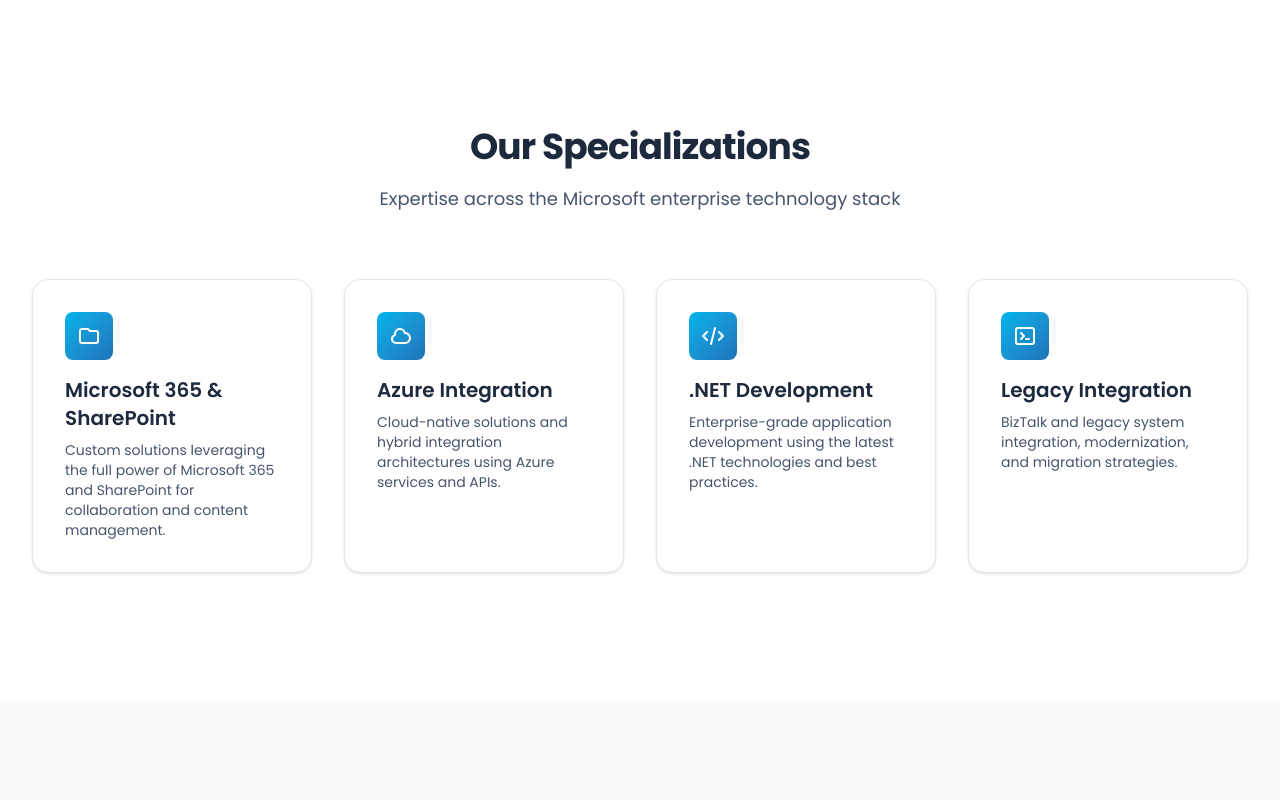
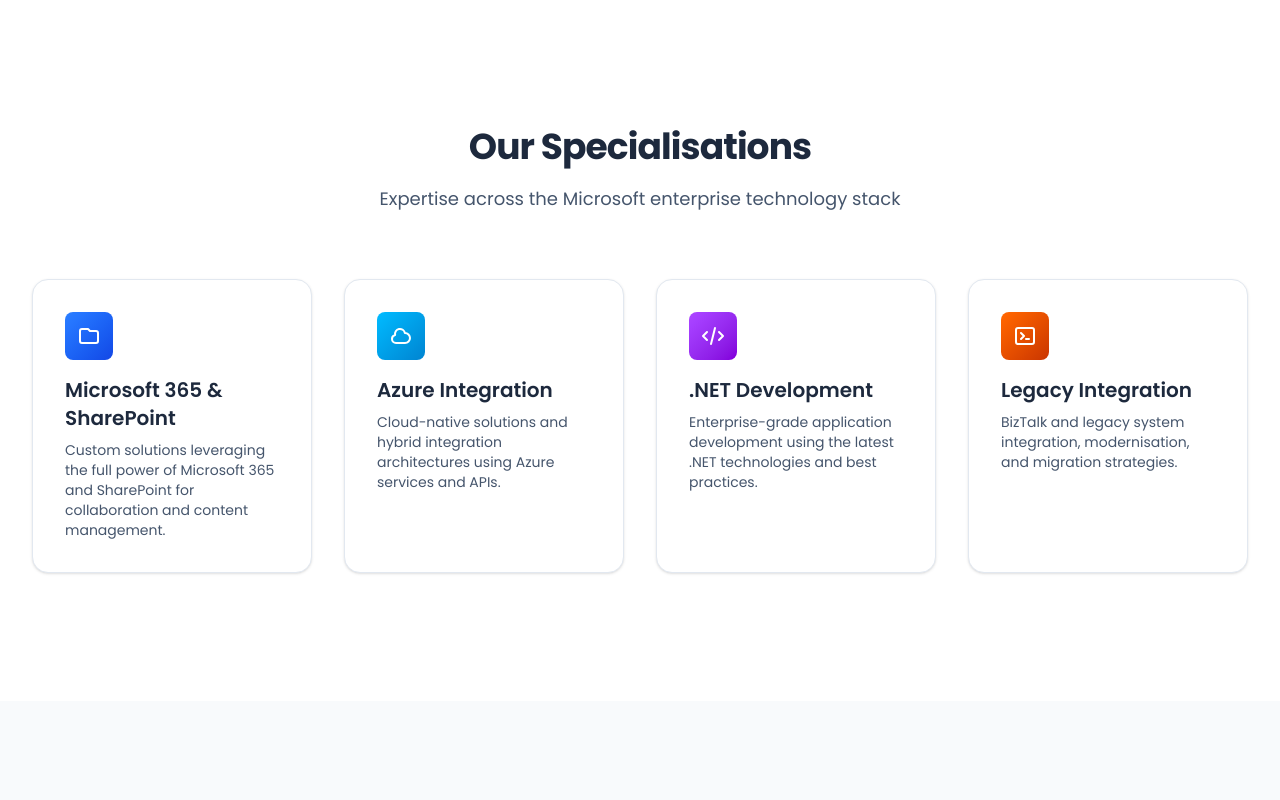
Before and after one commit to connectedsystemsau/connected-website, a Next.js app: page / in a window 1280 px wide. Shown: the part 880-1680 px from the top of the page. Built offline with nearby package versions, Linux system fonts and the light colour scheme.

Commit message:
branding

```diff
--- a/src/app/page.tsx
+++ b/src/app/page.tsx
@@ -103,16 +103,16 @@
         <div className="mx-auto max-w-7xl px-6 lg:px-8">
           <div className="mx-auto max-w-2xl text-center">
             <h2 className="text-3xl font-bold tracking-tight text-foreground sm:text-4xl">
-              Our Specializations
+              Our Specialisations
             </h2>
             <p className="mt-4 text-lg leading-8 text-slate-600 dark:text-slate-400">
               Expertise across the Microsoft enterprise technology stack
             </p>
           </div>
           <div className="mx-auto mt-16 grid max-w-7xl grid-cols-1 gap-8 sm:grid-cols-2 lg:grid-cols-4">
-            {/* Service 1 */}
+            {/* Service 1 - Microsoft 365 & SharePoint (Blue) */}
             <div className="group relative overflow-hidden rounded-2xl border border-slate-200 dark:border-slate-800 bg-white dark:bg-slate-900 p-8 shadow-sm hover:shadow-xl transition-all hover:scale-105">
-              <div className="mb-4 h-12 w-12 rounded-lg bg-gradient-to-br from-primary-light to-primary-dark flex items-center justify-center">
+              <div className="mb-4 h-12 w-12 rounded-lg bg-gradient-to-br from-blue-500 to-blue-700 flex items-center justify-center">
                 <svg className="h-6 w-6 text-white" fill="none" viewBox="0 0 24 24" stroke="currentColor">
                   <path strokeLinecap="round" strokeLinejoin="round" strokeWidth={2} d="M3 7v10a2 2 0 002 2h14a2 2 0 002-2V9a2 2 0 00-2-2h-6l-2-2H5a2 2 0 00-2 2z" />
                 </svg>
@@ -125,9 +125,9 @@
               </p>
             </div>
 
-            {/* Service 2 */}
+            {/* Service 2 - Azure Integration (Sky Blue) */}
             <div className="group relative overflow-hidden rounded-2xl border border-slate-200 dark:border-slate-800 bg-white dark:bg-slate-900 p-8 shadow-sm hover:shadow-xl transition-all hover:scale-105">
-              <div className="mb-4 h-12 w-12 rounded-lg bg-gradient-to-br from-primary-light to-primary-dark flex items-center justify-center">
+              <div className="mb-4 h-12 w-12 rounded-lg bg-gradient-to-br from-sky-400 to-sky-600 flex items-center justify-center">
                 <svg className="h-6 w-6 text-white" fill="none" viewBox="0 0 24 24" stroke="currentColor">
                   <path strokeLinecap="round" strokeLinejoin="round" strokeWidth={2} d="M3 15a4 4 0 004 4h9a5 5 0 10-.1-9.999 5.002 5.002 0 10-9.78 2.096A4.001 4.001 0 003 15z" />
                 </svg>
@@ -140,9 +140,9 @@
               </p>
             </div>
 
-            {/* Service 3 */}
+            {/* Service 3 - .NET Development (Purple) */}
             <div className="group relative overflow-hidden rounded-2xl border border-slate-200 dark:border-slate-800 bg-white dark:bg-slate-900 p-8 shadow-sm hover:shadow-xl transition-all hover:scale-105">
-              <div className="mb-4 h-12 w-12 rounded-lg bg-gradient-to-br from-primary-light to-primary-dark flex items-center justify-center">
+              <div className="mb-4 h-12 w-12 rounded-lg bg-gradient-to-br from-purple-500 to-purple-700 flex items-center justify-center">
                 <svg className="h-6 w-6 text-white" fill="none" viewBox="0 0 24 24" stroke="currentColor">
                   <path strokeLinecap="round" strokeLinejoin="round" strokeWidth={2} d="M10 20l4-16m4 4l4 4-4 4M6 16l-4-4 4-4" />
                 </svg>
@@ -155,9 +155,9 @@
               </p>
             </div>
 
-            {/* Service 4 */}
+            {/* Service 4 - Legacy Integration (Orange) */}
             <div className="group relative overflow-hidden rounded-2xl border border-slate-200 dark:border-slate-800 bg-white dark:bg-slate-900 p-8 shadow-sm hover:shadow-xl transition-all hover:scale-105">
-              <div className="mb-4 h-12 w-12 rounded-lg bg-gradient-to-br from-primary-light to-primary-dark flex items-center justify-center">
+              <div className="mb-4 h-12 w-12 rounded-lg bg-gradient-to-br from-orange-500 to-orange-700 flex items-center justify-center">
                 <svg className="h-6 w-6 text-white" fill="none" viewBox="0 0 24 24" stroke="currentColor">
                   <path strokeLinecap="round" strokeLinejoin="round" strokeWidth={2} d="M8 9l3 3-3 3m5 0h3M5 20h14a2 2 0 002-2V6a2 2 0 00-2-2H5a2 2 0 00-2 2v12a2 2 0 002 2z" />
                 </svg>
@@ -166,7 +166,7 @@
                 Legacy Integration
               </h3>
               <p className="text-sm text-slate-600 dark:text-slate-400">
-                BizTalk and legacy system integration, modernization, and migration strategies.
+                BizTalk and legacy system integration, modernisation, and migration strategies.
               </p>
             </div>
           </div>
@@ -186,7 +186,7 @@
                 enterprise technologies to organizations across Australia and internationally.
               </p>
               <p className="mt-6 text-base leading-7 text-slate-600 dark:text-slate-400">
-                We specialize in delivering bespoke software solutions for enterprise-grade systems,
+                We specialise in delivering bespoke software solutions for enterprise-grade systems,
                 combining technical excellence with a practical, business-focused approach. Our team
                 understands the complexities of modern IT environments and works closely with clients
                 to deliver solutions that drive real business value.
```
Also changed, not shown: 1 other file (tests, documents, lock files or other folders).
